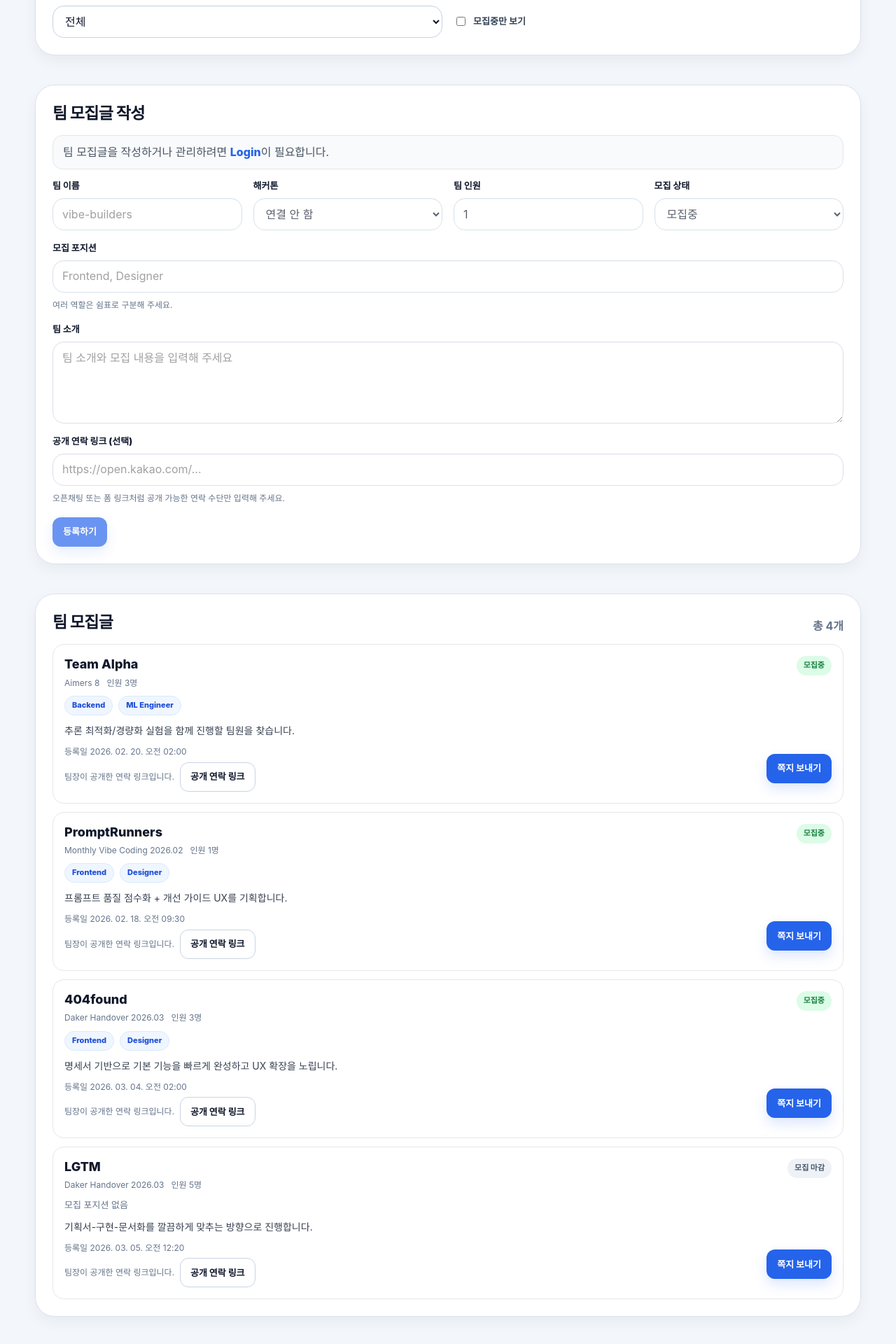
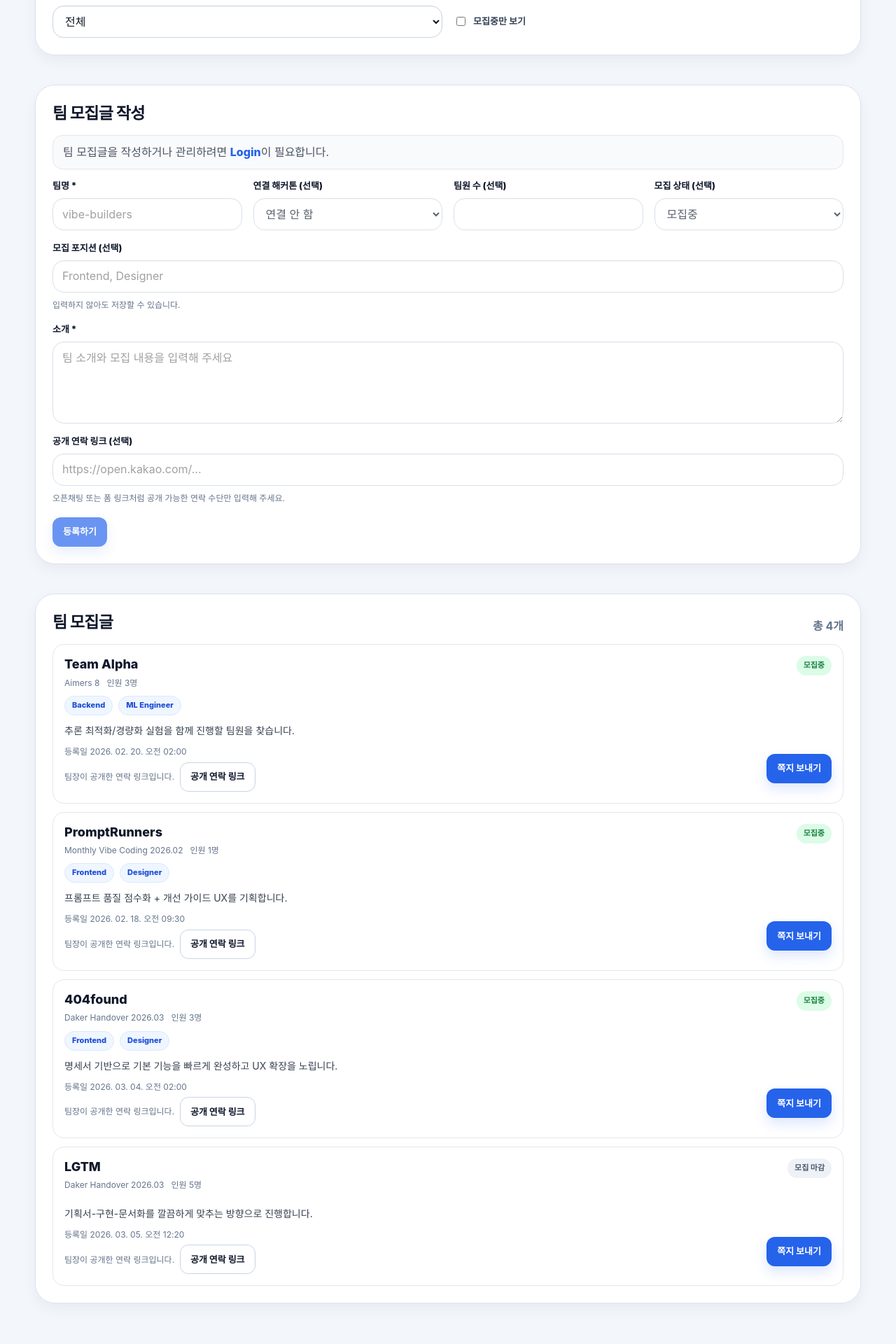
Before and after one commit to rladhEKd/emergency-handover, a Next.js app in the folder emergency-handover/: page /camp in a window 1280 px wide. Shown: the part 386-2306 px from the top of the page at 70% size. Built offline with nearby package versions, Linux system fonts and the light colour scheme.

Commit message:
팀 모집 폼의 선택 입력 처리를 정리

```diff
--- a/emergency-handover/app/camp/page.tsx
+++ b/emergency-handover/app/camp/page.tsx
@@ -16,13 +16,13 @@ type Team = {
   teamCode: string;
   hackathonSlug: string;
   name: string;
-  isOpen: boolean;
-  memberCount: number;
-  lookingFor: string[];
+  isOpen?: boolean;
+  memberCount?: number;
+  lookingFor?: string[];
   intro: string;
-  contact: {
-    type: string;
-    url: string;
+  contact?: {
+    type?: string;
+    url?: string;
   };
   createdAt: string;
 };
@@ -95,7 +95,7 @@ export default function CampPage() {
 
   const [name, setName] = useState("");
   const [hackathonSlug, setHackathonSlug] = useState("");
-  const [memberCount, setMemberCount] = useState(1);
+  const [memberCount, setMemberCount] = useState("");
   const [lookingFor, setLookingFor] = useState("");
   const [intro, setIntro] = useState("");
   const [contactUrl, setContactUrl] = useState("");
@@ -125,7 +125,7 @@ export default function CampPage() {
     setEditingTeamCode("");
     setName("");
     setHackathonSlug("");
-    setMemberCount(1);
+    setMemberCount("");
     setLookingFor("");
     setIntro("");
     setContactUrl("");
@@ -207,12 +207,12 @@ export default function CampPage() {
     e.preventDefault();
 
     if (!currentUserId) {
-      alert("팀 모집글을 작성하거나 관리하려면 Login이 필요합니다.");
+      alert("\uD300 \uBAA8\uC9D1\uAE00\uC744 \uC791\uC131\uD558\uAC70\uB098 \uAD00\uB9AC\uD558\uB824\uBA74 Login\uC774 \uD544\uC694\uD569\uB2C8\uB2E4.");
       return;
     }
 
-    if (!name.trim() || !intro.trim() || !lookingFor.trim()) {
-      alert("팀 이름, 소개, 모집 포지션을 입력해 주세요.");
+    if (!name.trim() || !intro.trim()) {
+      alert("\uD300 \uC774\uB984\uACFC \uC18C\uAC1C\uB97C \uC785\uB825\uD574 \uC8FC\uC138\uC694.");
       return;
     }
 
@@ -222,12 +222,14 @@ export default function CampPage() {
     }
 
     const nextTeamCode = editingTeamCode || makeTeamCode();
+    const trimmedMemberCount = memberCount.trim();
+
     const nextTeam: Team = {
       teamCode: nextTeamCode,
       hackathonSlug: hackathonSlug.trim(),
       name: name.trim(),
       isOpen,
-      memberCount: Number(memberCount),
+      memberCount: trimmedMemberCount ? Number(trimmedMemberCount) : undefined,
       lookingFor: lookingFor
         .split(",")
         .map((item) => item.trim())
@@ -278,11 +280,11 @@ export default function CampPage() {
     setEditingTeamCode(team.teamCode);
     setName(team.name);
     setHackathonSlug(team.hackathonSlug);
-    setMemberCount(team.memberCount);
-    setLookingFor(team.lookingFor.join(", "));
+    setMemberCount(typeof team.memberCount === "number" ? String(team.memberCount) : "");
+    setLookingFor((team.lookingFor ?? []).join(", "));
     setIntro(team.intro);
-    setContactUrl(team.contact.url);
-    setIsOpen(team.isOpen);
+    setContactUrl(team.contact?.url ?? "");
+    setIsOpen(team.isOpen ?? true);
   }
 
   function handleToggleTeamOpen(teamCode: string, nextOpen: boolean) {
@@ -471,12 +473,12 @@ export default function CampPage() {
           <form onSubmit={handleCreateTeam}>
             <div className="toolbar">
               <div className="field">
-                <label htmlFor="camp-name">팀 이름</label>
+                <label htmlFor="camp-name">{"\uD300\uBA85 *"}</label>
                 <input id="camp-name" className="input" value={name} onChange={(e) => setName(e.target.value)} placeholder="vibe-builders" disabled={!currentUserId} />
               </div>
 
               <div className="field">
-                <label htmlFor="camp-hackathon">해커톤</label>
+                <label htmlFor="camp-hackathon">{"\uC5F0\uACB0 \uD574\uCEE4\uD1A4 (\uC120\uD0DD)"}</label>
                 <select id="camp-hackathon" className="select" value={hackathonSlug} onChange={(e) => setHackathonSlug(e.target.value)} disabled={!currentUserId}>
                   <option value="">연결 안 함</option>
                   <option value="aimers-8-model-lite">Aimers 8</option>
@@ -486,12 +488,12 @@ export default function CampPage() {
               </div>
 
               <div className="field">
-                <label htmlFor="camp-member-count">팀 인원</label>
-                <input id="camp-member-count" className="input" type="number" min={1} max={10} value={memberCount} onChange={(e) => setMemberCount(Number(e.target.value))} disabled={!currentUserId} />
+                <label htmlFor="camp-member-count">{"\uD300\uC6D0 \uC218 (\uC120\uD0DD)"}</label>
+                <input id="camp-member-count" className="input" type="number" min={1} max={10} value={memberCount} onChange={(e) => setMemberCount(e.target.value)} disabled={!currentUserId} />
               </div>
 
               <div className="field">
-                <label htmlFor="camp-open-state">모집 상태</label>
+                <label htmlFor="camp-open-state">{"\uBAA8\uC9D1 \uC0C1\uD0DC (\uC120\uD0DD)"}</label>
                 <select id="camp-open-state" className="select" value={isOpen ? "open" : "closed"} onChange={(e) => setIsOpen(e.target.value === "open")} disabled={!currentUserId}>
                   <option value="open">모집중</option>
                   <option value="closed">모집 마감</option>
@@ -501,13 +503,13 @@ export default function CampPage() {
 
             <div className="stack-md" style={{ marginTop: "16px" }}>
               <div className="field">
-                <label htmlFor="camp-looking-for">모집 포지션</label>
+                <label htmlFor="camp-looking-for">{"\uBAA8\uC9D1 \uD3EC\uC9C0\uC158 (\uC120\uD0DD)"}</label>
                 <input id="camp-looking-for" className="input" value={lookingFor} onChange={(e) => setLookingFor(e.target.value)} placeholder="Frontend, Designer" disabled={!currentUserId} />
-                <div className="field-help">여러 역할은 쉼표로 구분해 주세요.</div>
+                <div className="field-help">{"\uC785\uB825\uD558\uC9C0 \uC54A\uC544\uB3C4 \uC800\uC7A5\uD560 \uC218 \uC788\uC2B5\uB2C8\uB2E4."}</div>
               </div>
 
               <div className="field">
-                <label htmlFor="camp-intro">팀 소개</label>
+                <label htmlFor="camp-intro">{"\uC18C\uAC1C *"}</label>
                 <textarea id="camp-intro" className="textarea" value={intro} onChange={(e) => setIntro(e.target.value)} placeholder="팀 소개와 모집 내용을 입력해 주세요" rows={4} disabled={!currentUserId} />
               </div>
 
@@ -566,7 +568,7 @@ export default function CampPage() {
                         </div>
                         <div style={{ display: "flex", gap: "10px", flexWrap: "wrap", color: "#64748b", fontSize: "12px" }}>
                           <span>{team.hackathonSlug ? getHackathonTitle(team.hackathonSlug) : "연결된 해커톤 없음"}</span>
-                          <span>인원 {team.memberCount}명</span>
+                          {typeof team.memberCount === "number" && team.memberCount > 0 ? <span>{"\uC778\uC6D0 "}{team.memberCount}{"\uBA85"}</span> : null}
                         </div>
                       </div>
 
@@ -577,15 +579,13 @@ export default function CampPage() {
 
                     <div style={{ display: "grid", gap: "10px" }}>
                       <div style={{ display: "flex", flexWrap: "wrap", gap: "8px" }}>
-                        {team.lookingFor.length > 0 ? (
-                          team.lookingFor.map((role) => (
-                            <span key={role} className="tag-chip">
-                              {role}
-                            </span>
-                          ))
-                        ) : (
-                          <span className="muted" style={{ fontSize: "13px" }}>모집 포지션 없음</span>
-                        )}
+                        {(team.lookingFor ?? []).length > 0
+                          ? (team.lookingFor ?? []).map((role) => (
+                              <span key={role} className="tag-chip">
+                                {role}
+                              </span>
+                            ))
+                          : null}
                       </div>
 
                       <p style={{ margin: 0, color: "#374151", fontSize: "14px", lineHeight: 1.65 }}>{team.intro}</p>
@@ -593,11 +593,11 @@ export default function CampPage() {
                       <div style={{ display: "flex", justifyContent: "space-between", gap: "12px", flexWrap: "wrap", alignItems: "center" }}>
                         <div style={{ display: "grid", gap: "6px" }}>
                           <div className="muted" style={{ fontSize: "12px" }}>등록일 {formatDate(team.createdAt)}</div>
-                          {team.contact.url ? (
+                          {team.contact?.url ? (
                             <div style={{ display: "flex", gap: "8px", flexWrap: "wrap", alignItems: "center" }}>
                               <span className="muted" style={{ fontSize: "12px" }}>팀장이 공개한 연락 링크입니다.</span>
                               <a
-                                href={team.contact.url}
+                                href={team.contact?.url}
                                 target="_blank"
                                 rel="noreferrer"
                                 className="btn btn-secondary"
```
